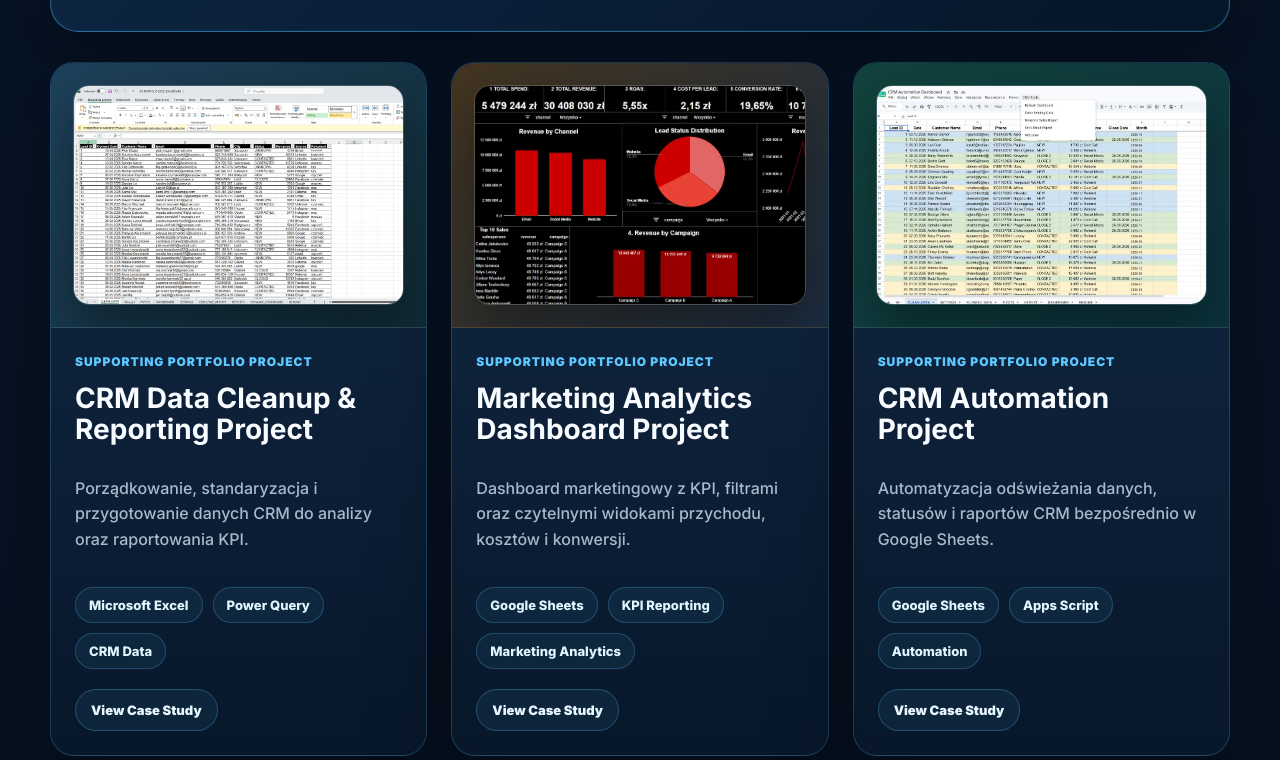
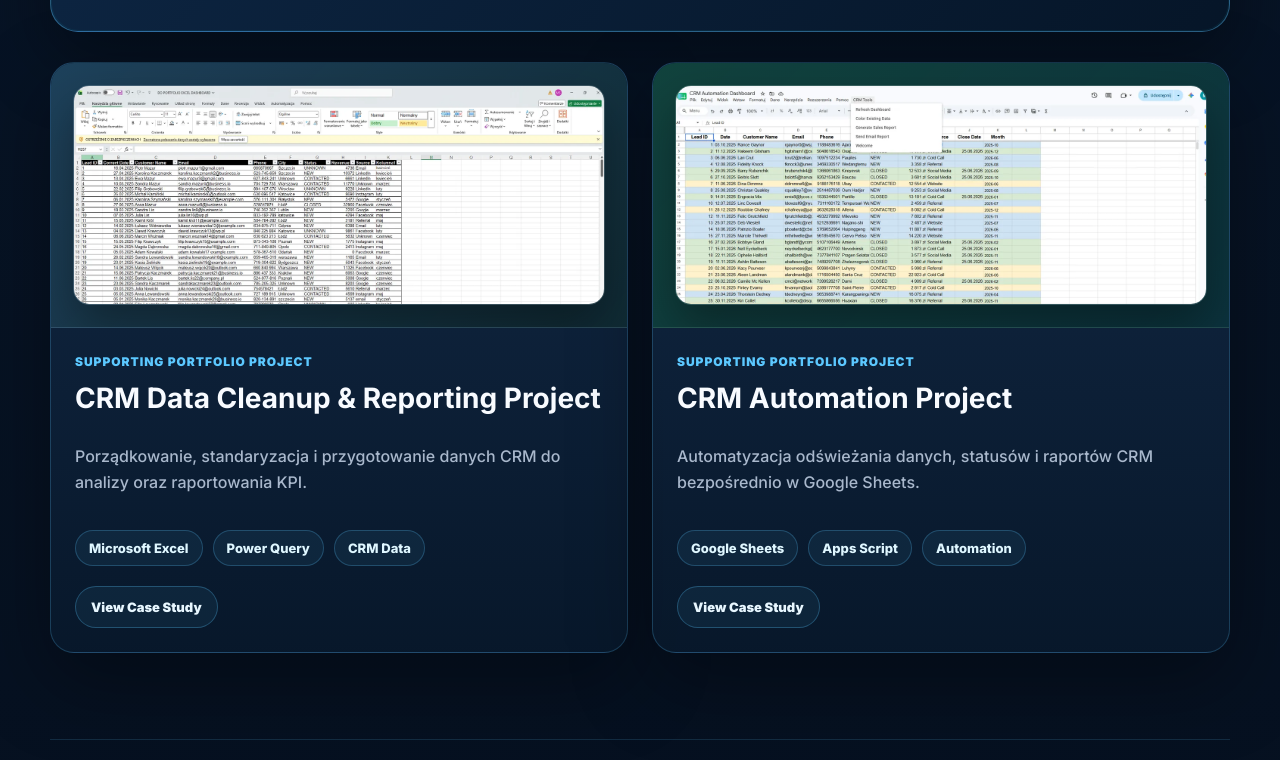
Before and after one commit to szczepanskimateusz391-lab/portfolio-website, a website: page index.html in a window 1280 px wide. Shown: the part 2882-3642 px from the top of the page. Drawn offline with Linux system fonts and the light colour scheme.

Commit message:
Remove marketing project from homepage grid

```diff
--- a/index.html
+++ b/index.html
@@ -175,22 +175,6 @@
         </article>
 
         <article class="case-card supporting-project">
-          <button class="screenshot-slot marketing lightbox-trigger" type="button" data-full="/assets/marketing-analytics-dashboard.webp" data-title="Marketing Analytics Dashboard">
-            <img src="/assets/marketing-analytics-dashboard.webp" alt="Marketing Analytics Dashboard z KPI i wykresami" loading="lazy" />
-            <span class="zoom-hint">Kliknij, aby powiększyć</span>
-          </button>
-          <div class="case-content">
-            <p class="tag">Supporting portfolio project</p>
-            <h3>Marketing Analytics Dashboard Project</h3>
-            <p>Dashboard marketingowy z KPI, filtrami oraz czytelnymi widokami przychodu, kosztów i konwersji.</p>
-            <div class="tool-badges"><span>Google Sheets</span><span>KPI Reporting</span><span>Marketing Analytics</span></div>
-            <div class="project-actions">
-              <a class="project-link" href="/projects/marketing-analytics-dashboard/">View Case Study</a>
-            </div>
-          </div>
-        </article>
-
-        <article class="case-card supporting-project">
           <button class="screenshot-slot automation lightbox-trigger" type="button" data-full="/assets/apps-script-crm-tools.webp" data-title="CRM Reporting Automation">
             <img src="/assets/apps-script-crm-tools.webp" alt="CRM Automation Dashboard w Google Sheets z menu Google Apps Script" loading="lazy" />
             <span class="zoom-hint">Kliknij, aby powiększyć</span>
--- a/styles.css
+++ b/styles.css
@@ -458,7 +458,7 @@ small {
 
 .projects-grid {
   display: grid;
-  grid-template-columns: repeat(3, minmax(0, 1fr));
+  grid-template-columns: repeat(2, minmax(0, 1fr));
   gap: 24px;
 }
 
```
